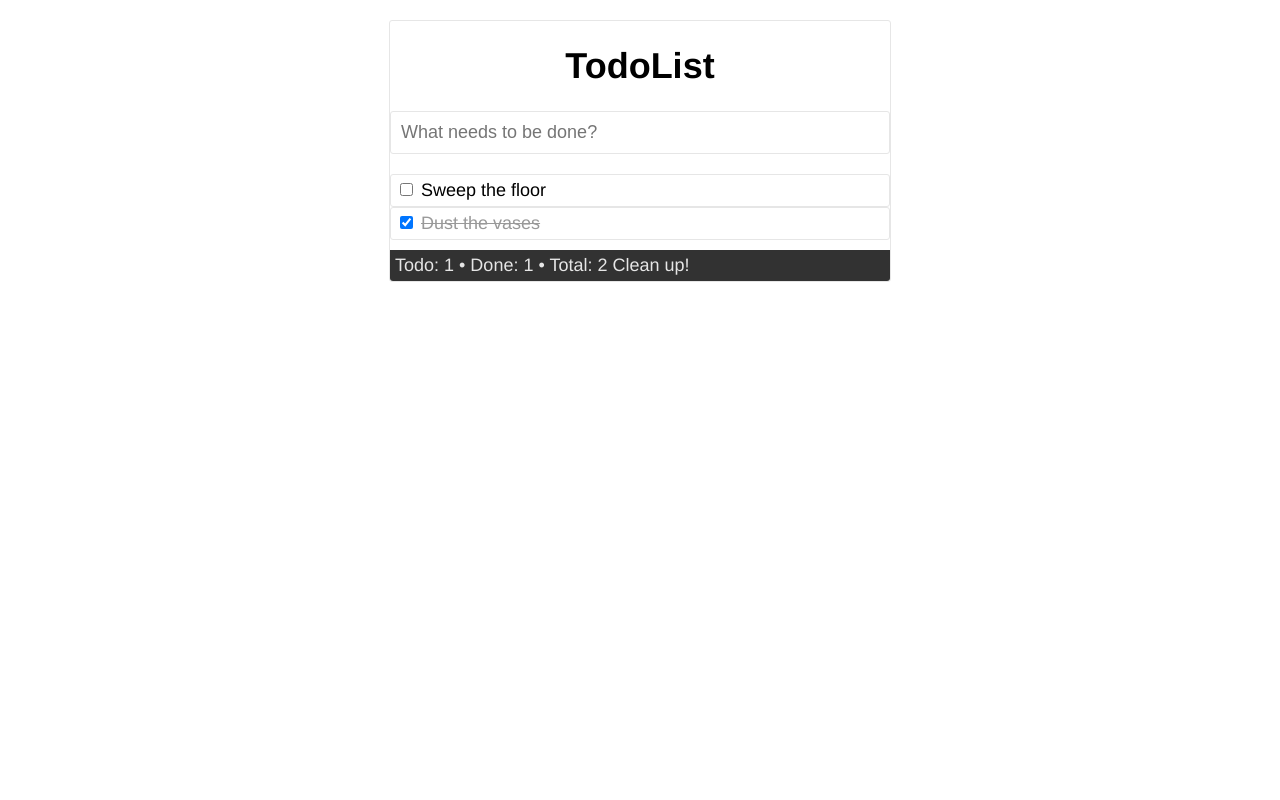
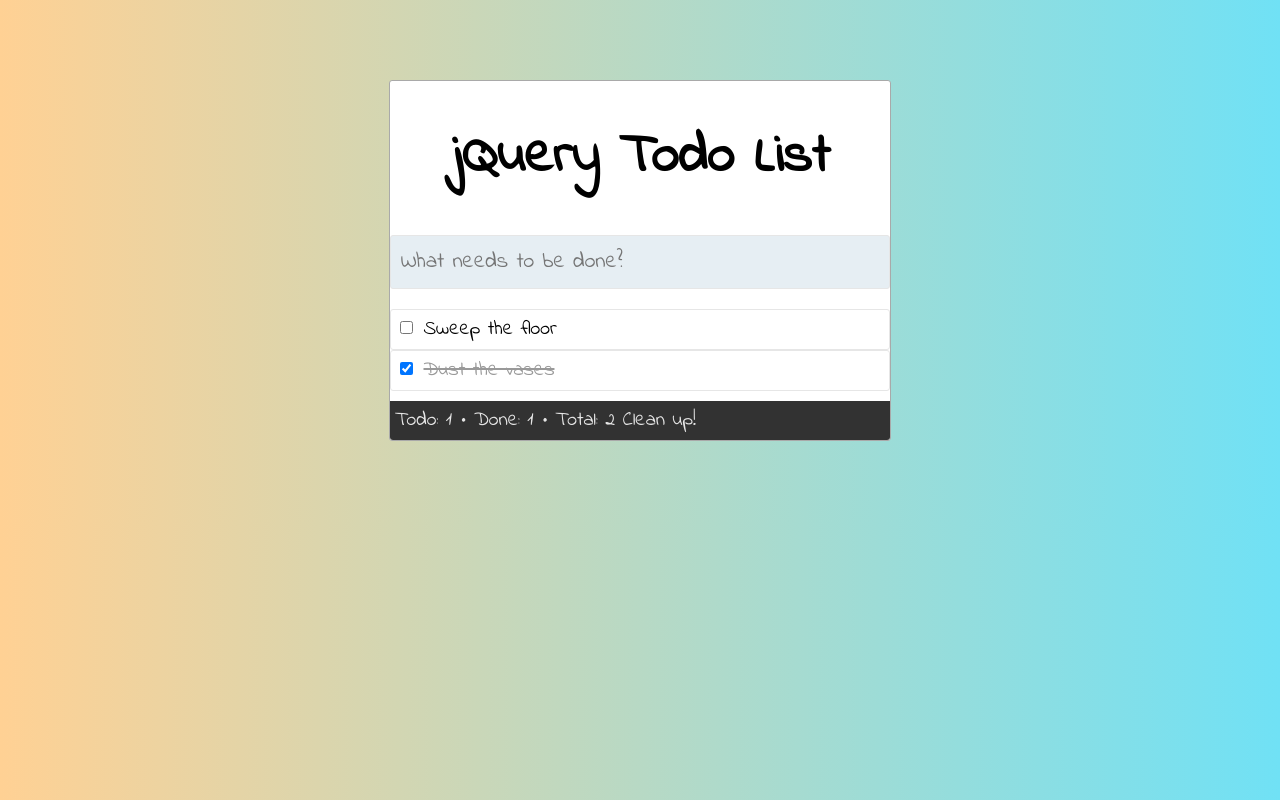
Before and after one commit to adkadziadka/Todo-app-jQuery, a plain HTML site: page index.html in a window 1280 px wide. Drawn offline with nearby package versions, Linux system fonts and the light colour scheme.

Commit message:
add styles

```diff
--- a/index.html
+++ b/index.html
@@ -3,21 +3,29 @@
 <head>
   <meta charset="utf-8">
   <title>TodoList</title>
+  <link href="https://fonts.googleapis.com/css?family=Indie+Flower|Permanent+Marker" rel="stylesheet">
   <style>
     body {
-      font-family: Helvetica, Arial, sans-serif;
-      font-size: 18px;
+      font-family: 'Permanent Marker', cursive;
+      font-size: 20px;
+      background: #70e1f5;  /* fallback for old browsers */
+      background: -webkit-linear-gradient(to right, #ffd194, #70e1f5);  /* Chrome 10-25, Safari 5.1-6 */
+      background: linear-gradient(to right, #ffd194, #70e1f5); /* W3C, IE 10+/ Edge, Firefox 16+, Chrome 26+, Opera 12+, Safari 7+ */
+
     }
 
     .container {
-      margin: 20px auto;
+      margin: 80px auto;
       width: 500px;
-      border: 1px solid #e6e6e6;
+      border: 1px solid darkgrey;
       border-radius: 3px;
+      background-color: white;
+      font-family: 'Indie Flower', cursive;
     }
 
     h1 {
       text-align: center;
+      font-size: 55px;
     }
 
     form {
@@ -29,8 +37,10 @@
       width: 478px;
       border-radius: 3px;
       border: 1px solid #e6e6e6;
+      background-color: rgba(199, 218, 228, 0.45);
       padding: 10px;
-      font-size: 18px;
+      font-size: 22px;
+      font-family: 'Indie Flower', cursive;
     }
 
     ul#todolist {
@@ -78,7 +88,7 @@
 </head>
 <body>
   <div class="container">
-    <h1>TodoList</h1>
+    <h1>jQuery Todo List</h1>
 
     <form>
       <input type="text" id="new-todo" placeholder="What needs to be done?">
```
